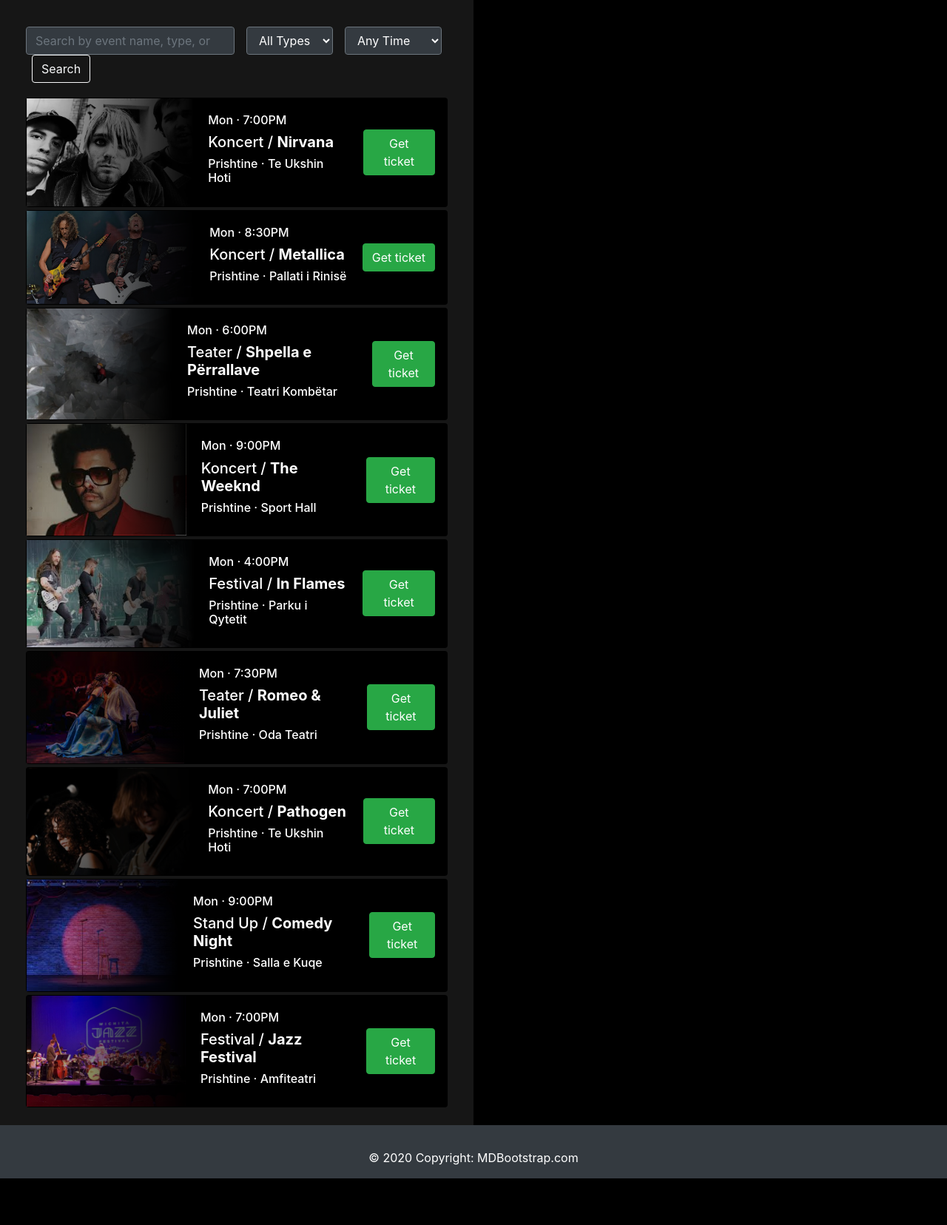
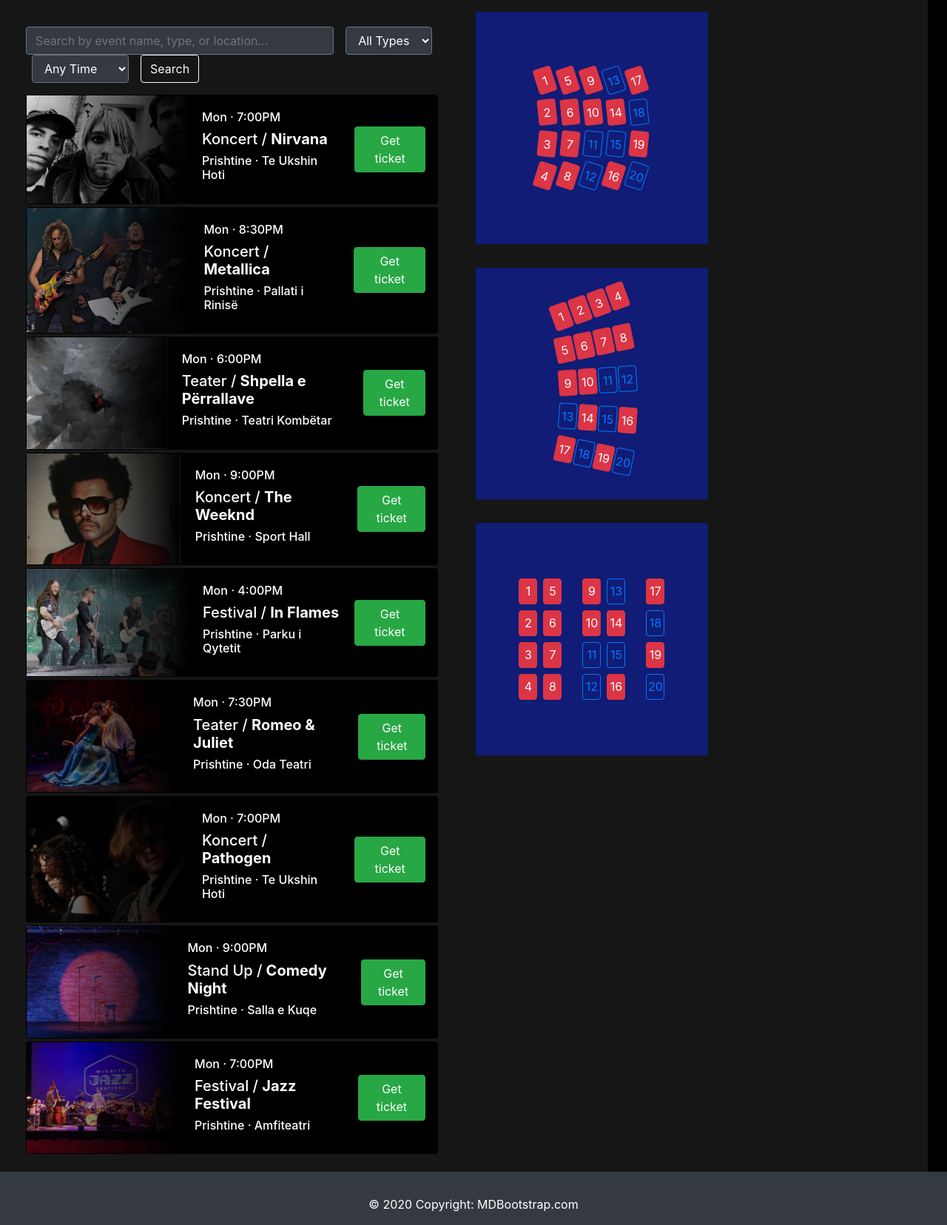
Before and after one commit to agon-hoxhaj/Online_ticket_purchase-finder, a PHP site: page /events.php in a window 1280 px wide. Shown: the part 56-1712 px from the top of the page at 74% size. Before the commit the page ends 1649 px from the top, so only its background shows below. Run offline with PHP 8.4, Linux system fonts and the light colour scheme; the visitor is signed in with stand-in values (Sample User, id 1).

Commit message:
add buttons si seets

```diff
--- a/Pages/events.php
+++ b/Pages/events.php
@@ -43,12 +43,11 @@ $t9 = new Ticket('Jazz Festival', 'Festival', 'Amfiteatri', '2026-03-16', '7:00P
 $tickets_array = [$t1, $t2, $t3, $t4, $t5, $t6, $t7, $t8, $t9];
 $base_path = rtrim(dirname($_SERVER['SCRIPT_NAME']), '/');
 ?>
-
-<div class="d-flex flex-row" style="width: 50%;background-color: rgb(22, 22, 22)">
-    <div class="d-flex flex-column" style="width: 100%;padding: 20px;padding-top: 20px;">
+<div class="d-flex flex-row">
+    <div class="d-flex flex-column" style="width: 49%;background-color: rgb(22, 22, 22)">
+        <div c style="width: 100%;padding: 20px;padding-top: 20px;">
 
             <div class="container my-3">
-            <!-- REMOVED the form tags and changed button type to "button" instead of "submit" -->
                 <div class="form-inline my-2 my-lg-0">
                     <input id="searchInput" class="d-flex flex-grow-1 form-control mr-sm-2 bg-dark text-white border-secondary" type="search" placeholder="Search by event name, type, or location..." aria-label="Search">
 
@@ -113,6 +112,99 @@ $base_path = rtrim(dirname($_SERVER['SCRIPT_NAME']), '/');
 
         </div>
     </div>
+    <div class="d-flex flex-column" style="width: 49%;background-color: rgb(22, 22, 22)">
+    <?php
+    $chairs = [
+        [1 => "occupied", 2 => "occupied", 3 => "occupied", 4 => "occupied"],
+        [5 => "occupied", 6 => "occupied", 7 => "occupied", 8 => "occupied"],
+        [9 => "occupied", 10 => "occupied", 11 => "free", 12 => "free"],
+        [13 => "free", 14 => "occupied", 15 => "free", 16 => "occupied"],
+        [17 => "occupied", 18 => "free", 19 => "occupied", 20 => "free"]
+    ];
+
+    ?>
+    <?php
+    function seet_1($chairs)
+    {
+    echo '<div type="Teater/Koncert" class="d-flex flex-row m-3 seet_container col-auto">';
+        foreach ($chairs as $row) {
+        echo '<div class="d-flex flex-column">';
+
+        $i = 1;
+        $max_r = 30;
+        $rot_amount = ($max_r * 2) / count($chairs);
+
+        foreach ($row as $id => $status) {
+            $rotation = -($max_r - $i * $rot_amount);
+            $margin_left = round(($max_r - abs($rotation)) * 0.2);
+            $isfree = ($status == "free") ? "btn-outline-primary" : "btn-danger";
+
+            echo '<button
+                    class="chair btn my-1 ' . $isfree . '"
+                    data-bs-toggle="button"
+                    autocomplete="off"
+                    style="
+                        transform: rotate(' . $rotation . 'deg);
+                        margin-left: ' . $margin_left . 'px;
+                    ">'. $id .'
+                    </button>';
+            $i++;
+        }
+        echo '</div>';}
+    echo '</div>';
+    };
+
+    function seet_2($chairs)
+    {
+    echo '<div type="Teater/Koncert" class="d-flex flex-column m-3 seet_container">';
+    $i = 0;
+    $max_r = 20;
+    $rot_amount = ($max_r * 2) / count($chairs);
+    foreach ($chairs as $row) {
+        $rotation = -($max_r - $i * $rot_amount);
+        $margin_left = round(($max_r - abs($rotation)));
+        echo '<div class="d-flex-inline flex-row"
+                style="
+                    transform-origin: left center;
+                    transform: rotate(' . $rotation . 'deg);
+                    margin-left: ' . $margin_left . 'px;
+                    width: fit-content;
+                ">';
+        foreach ($row as $id => $status) {
+            $isfree = ($status == "free") ? "btn-outline-primary" : "btn-danger";
+            echo '<button class="chair btn my-1 ' . $isfree . '" data-bs-toggle="button" autocomplete="off">'. $id .'</button>';
+        }
+        $i++;
+        echo '</div>';}
+    echo '</div>';
+    }
+
+
+    function seet_3($chairs)
+    {
+    echo '<div type="Kinema" class="d-flex flex-row m-3 seet_container">';
+    $j = 1;
+    foreach ($chairs as $row) {
+        $m_right = 0;
+        if ($j % 2 == 0){$m_right = 20;}
+        echo '<div class="d-flex flex-column" style=" margin-right: ' . $m_right . 'px;">';
+        foreach ($row as $id => $status) {
+            $isfree = ($status == "free") ? "btn-outline-primary" : "btn-danger";
+            echo '<button class="chair btn m-1 ' . $isfree . '" data-bs-toggle="button"autocomplete="off">'. $id .'</button>';
+        }
+        echo '</div>';
+        $j ++;
+        }
+    echo '</div>';
+    }
+
+    seet_1($chairs);
+    seet_2($chairs);
+    seet_3($chairs);
+
+    ?>
+    </div>
+</div>
 
 <?php include_once __DIR__ . '/../Components/footer.php'; ?>
 
@@ -170,3 +262,25 @@ $base_path = rtrim(dirname($_SERVER['SCRIPT_NAME']), '/');
     typeFilter.addEventListener('change', doSearch);
     timeFilter.addEventListener('change', doSearch);
 </script>
+<style>
+  .chair {
+    padding: 0px;
+    width: 25px;
+    height: 35px;
+    margin: 1px;
+  }
+  .seet_container{
+    width: 50%;
+    aspect-ratio: 1 / 1;
+
+    margin: 3px;
+
+    display: flex;
+    justify-content: center;
+    align-items: center;
+
+    background-color: rgb(16, 28, 118);
+
+  }
+
+</style>
```
Lines whose indentation alone changed are shown as unchanged.
